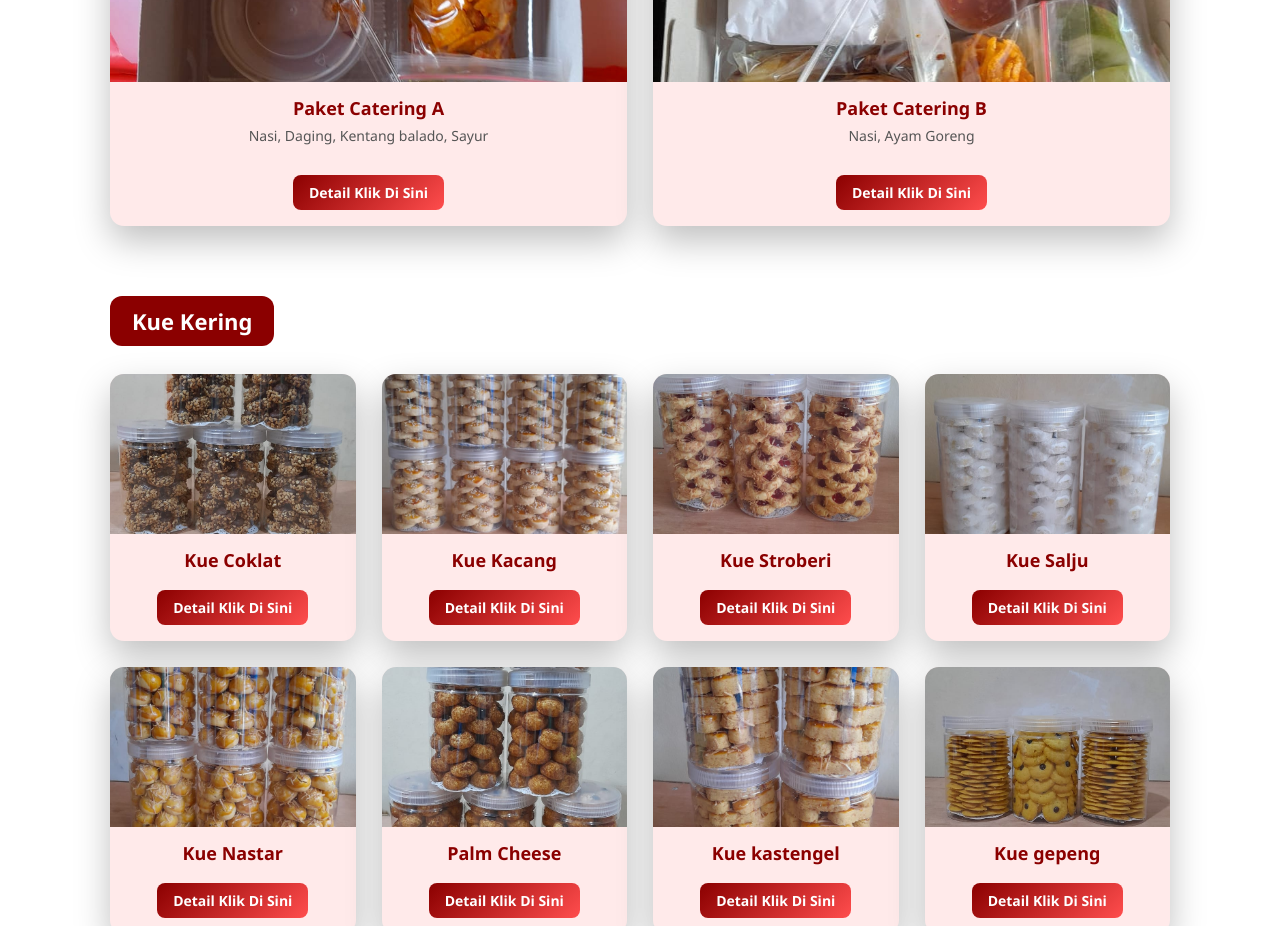
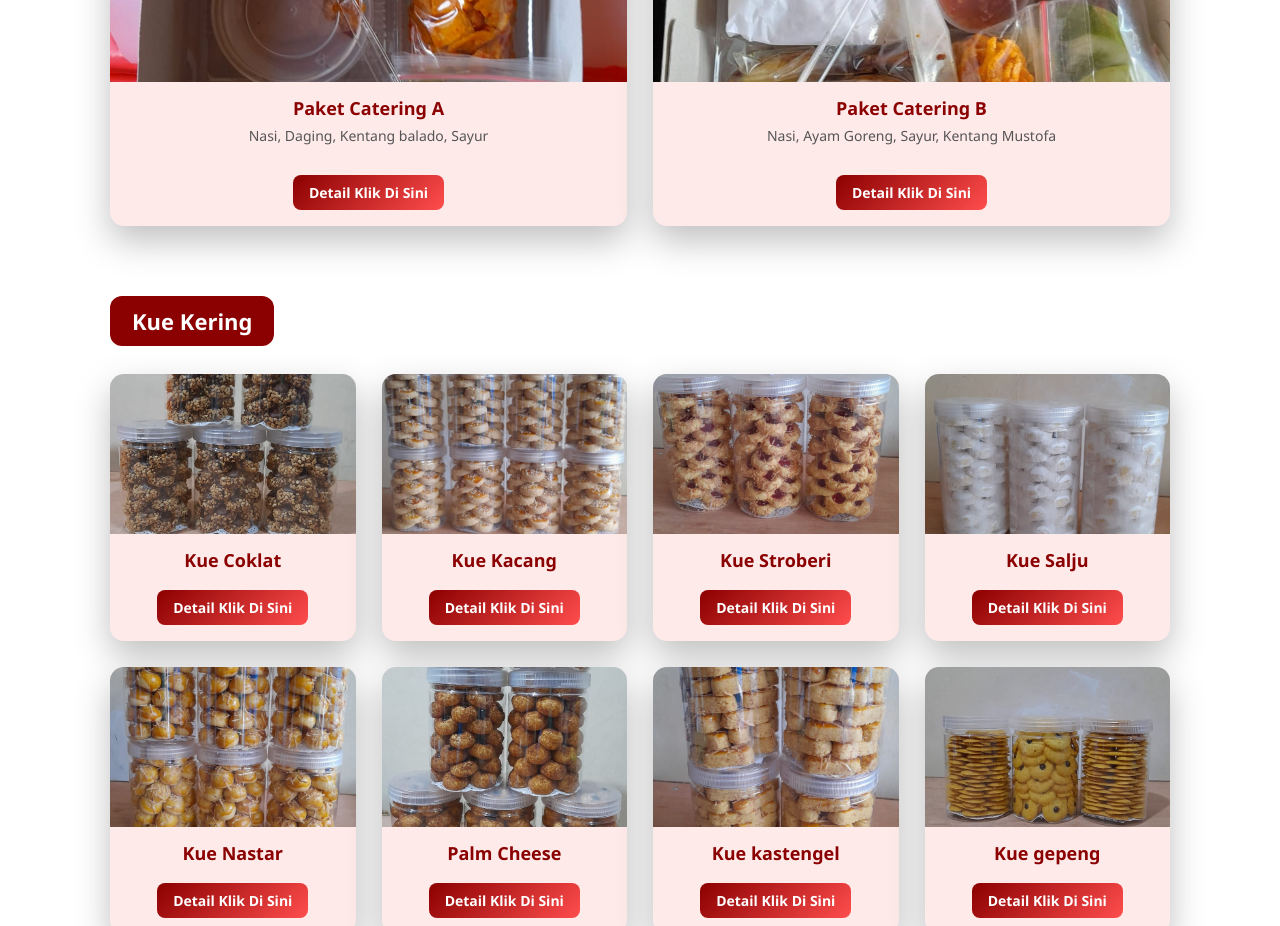
Before and after one commit to Jiwa2/dapur-meraji, a plain HTML site: page index.html in a window 1280 px wide. Shown: the part 1200-2126 px from the top of the page. Drawn offline with Linux system fonts and the light colour scheme.

Commit message:
nambah menu

```diff
--- a/index.html
+++ b/index.html
@@ -75,7 +75,7 @@
             <div class="menu-card">
                 <img src="assets/images/dayamgoreng.jpeg" alt="Paket Catering B">
                 <h4>Paket Catering B</h4>
-                <p>Nasi, Ayam Goreng</p>
+                <p>Nasi, Ayam Goreng, Sayur, Kentang Mustofa</p>
                 <button class="btn-detail" onclick="openModal('assets/images/dayamgoreng.jpeg')">Detail Klik Di Sini</button>
             </div>
         </div>
```
